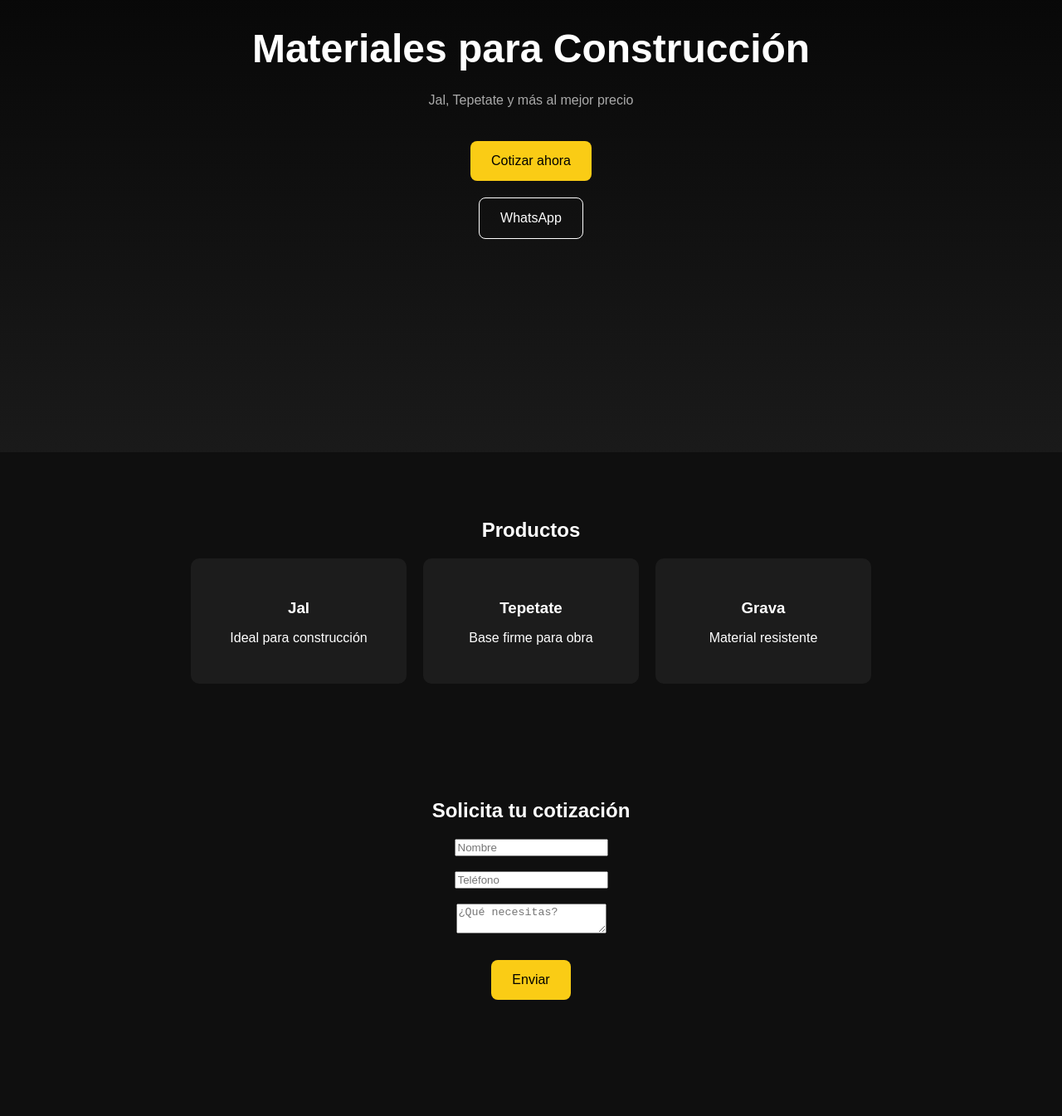
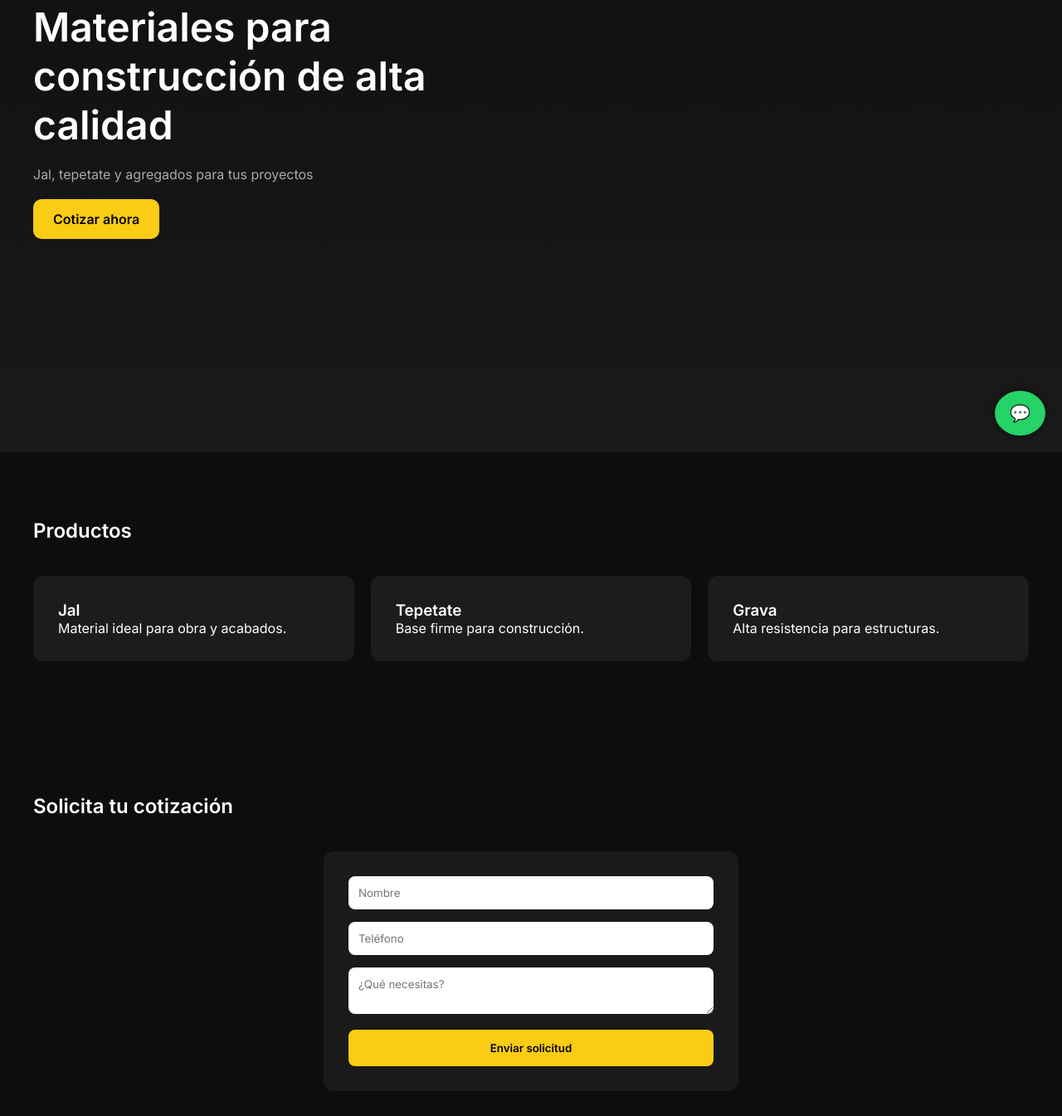
Before and after one commit to rk88g/materiales, a plain HTML site: page index.html in a window 1280 px wide. Shown: the part 255-1600 px from the top of the page at 83% size. Before the commit the page ends 1530 px from the top, so only its background shows below. Drawn offline with Linux system fonts and the light colour scheme.

Commit message:
Update index.html

```diff
--- a/index.html
+++ b/index.html
@@ -2,79 +2,137 @@
 <html lang="es">
 <head>
 <meta charset="UTF-8">
+<meta name="viewport" content="width=device-width, initial-scale=1.0">
 <title>Materiales de Construcción</title>
 
+<link href="https://fonts.googleapis.com/css2?family=Inter:wght@300;400;600&display=swap" rel="stylesheet">
+
 <style>
+* {
+  margin: 0;
+  padding: 0;
+  box-sizing: border-box;
+  font-family: 'Inter', sans-serif;
+}
+
 body {
-      margin: 0;
-      font-family: Arial, sans-serif;
-      background: #0f0f0f;
+  background: #0d0d0d;
   color: white;
 }
 
+/* HERO */
 .hero {
   height: 100vh;
   display: flex;
   flex-direction: column;
   justify-content: center;
-      align-items: center;
-      background: linear-gradient(black, #1a1a1a);
-      text-align: center;
+  padding: 40px;
+  background: linear-gradient(180deg, #0d0d0d, #1a1a1a);
 }
 
 .hero h1 {
   font-size: 48px;
-      margin-bottom: 10px;
+  max-width: 600px;
 }
 
 .hero p {
   color: #aaa;
-      margin-bottom: 30px;
+  margin: 20px 0;
 }
 
 .btn {
-      padding: 15px 25px;
-      margin: 10px;
-      border: none;
-      cursor: pointer;
-      font-size: 16px;
-      border-radius: 8px;
+  display: inline-block;
+  padding: 14px 24px;
+  border-radius: 10px;
   text-decoration: none;
+  margin-right: 10px;
 }
 
 .btn-primary {
   background: #facc15;
   color: black;
+  font-weight: 600;
 }
 
-    .btn-secondary {
+.btn-outline {
   border: 1px solid white;
   color: white;
 }
 
+/* PRODUCTOS */
 .section {
-      padding: 60px 20px;
-      text-align: center;
+  padding: 80px 40px;
+}
+
+.section h2 {
+  margin-bottom: 40px;
 }
 
 .cards {
-      display: flex;
-      flex-wrap: wrap;
-      justify-content: center;
+  display: grid;
+  grid-template-columns: repeat(auto-fit, minmax(250px,1fr));
   gap: 20px;
 }
 
 .card {
   background: #1c1c1c;
   padding: 30px;
-      width: 200px;
-      border-radius: 10px;
+  border-radius: 12px;
+  transition: 0.3s;
 }
 
-    .card h3 {
-      margin-bottom: 10px;
+.card:hover {
+  transform: translateY(-5px);
 }
 
+/* FORM */
+.form-container {
+  max-width: 500px;
+  margin: auto;
+  background: #1a1a1a;
+  padding: 30px;
+  border-radius: 12px;
+}
+
+.form-container input,
+.form-container textarea {
+  width: 100%;
+  padding: 12px;
+  margin-bottom: 15px;
+  border: none;
+  border-radius: 8px;
+}
+
+.form-container button {
+  width: 100%;
+  padding: 14px;
+  background: #facc15;
+  border: none;
+  border-radius: 8px;
+  font-weight: bold;
+  cursor: pointer;
+}
+
+/* WHATSAPP FLOAT */
+.whatsapp {
+  position: fixed;
+  bottom: 20px;
+  right: 20px;
+  background: #25D366;
+  color: white;
+  padding: 15px 18px;
+  border-radius: 50%;
+  font-size: 20px;
+  text-decoration: none;
+  box-shadow: 0 0 10px rgba(0,0,0,0.5);
+}
+
+/* RESPONSIVE */
+@media(max-width:768px){
+  .hero h1 {
+    font-size: 32px;
+  }
+}
 </style>
 </head>
 
@@ -82,16 +140,12 @@
 
 <!-- HERO -->
 <section class="hero">
-    <h1>Materiales para Construcción</h1>
-    <p>Jal, Tepetate y más al mejor precio</p>
+  <h1>Materiales para construcción de alta calidad</h1>
+  <p>Jal, tepetate y agregados para tus proyectos</p>
 
+  <div>
     <a href="#cotizar" class="btn btn-primary">Cotizar ahora</a>
-
-    <a href="https://wa.me/5213315457641?text=Hola%20quiero%20información"
-       target="_blank"
-       class="btn btn-secondary">
-       WhatsApp
-    </a>
+  </div>
 </section>
 
 <!-- PRODUCTOS -->
@@ -101,33 +155,63 @@
   <div class="cards">
     <div class="card">
       <h3>Jal</h3>
-        <p>Ideal para construcción</p>
+      <p>Material ideal para obra y acabados.</p>
     </div>
 
     <div class="card">
       <h3>Tepetate</h3>
-        <p>Base firme para obra</p>
+      <p>Base firme para construcción.</p>
     </div>
 
     <div class="card">
       <h3>Grava</h3>
-        <p>Material resistente</p>
+      <p>Alta resistencia para estructuras.</p>
     </div>
   </div>
 </section>
 
-  <!-- COTIZACIÓN -->
+<!-- FORM -->
 <section class="section" id="cotizar">
   <h2>Solicita tu cotización</h2>
 
+  <div class="form-container">
     <form id="form">
-      <input placeholder="Nombre" required><br><br>
-      <input placeholder="Teléfono" required><br><br>
-      <textarea placeholder="¿Qué necesitas?"></textarea><br><br>
+      <input type="text" placeholder="Nombre" required>
+      <input type="tel" placeholder="Teléfono" required>
+      <textarea placeholder="¿Qué necesitas?"></textarea>
+      <button>Enviar solicitud</button>
+    </form>
+  </div>
+</section>
 
-      <button class="btn btn-primary">Enviar</button>
-    </form>
-  </section>
+<!-- WHATSAPP FLOAT -->
+<a class="whatsapp"
+href="https://wa.me/5213315457641?text=Hola%20quiero%20información"
+target="_blank">
+💬
+</a>
+
+<!-- SCRIPT -->
+<script>
+document.getElementById("form").addEventListener("submit", function(e){
+  e.preventDefault();
+
+  const inputs = document.querySelectorAll("#form input, #form textarea");
+
+  const nombre = inputs[0].value;
+  const telefono = inputs[1].value;
+  const mensaje = inputs[2].value;
+
+  const texto = `Hola, quiero cotizar:
+Nombre: ${nombre}
+Teléfono: ${telefono}
+Mensaje: ${mensaje}`;
+
+  const url = "https://wa.me/5213315457641?text=" + encodeURIComponent(texto);
+
+  window.open(url, "_blank");
+});
+</script>
 
 </body>
 </html>
```
Lines whose indentation alone changed are shown as unchanged.
